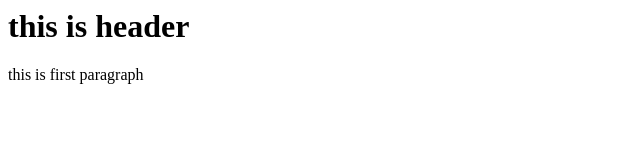
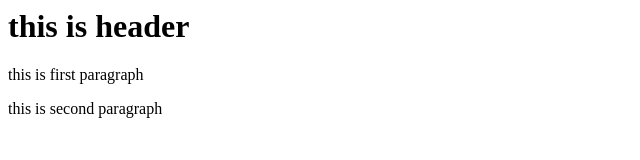
Before and after one commit to shreyas9995/test, a plain HTML site: page index.html in a window 1280 px wide. Shown: the whole page, without its empty margins (0-640 px from the left). Drawn offline with Linux system fonts and the light colour scheme.

Commit message:
third commit

```diff
--- a/index.html
+++ b/index.html
@@ -3,5 +3,6 @@
     <body>
         <h1>this is header</h1>
         <p>this is first paragraph</p>
+        <p>this is second paragraph</p>
     </body>
 </html>
```
